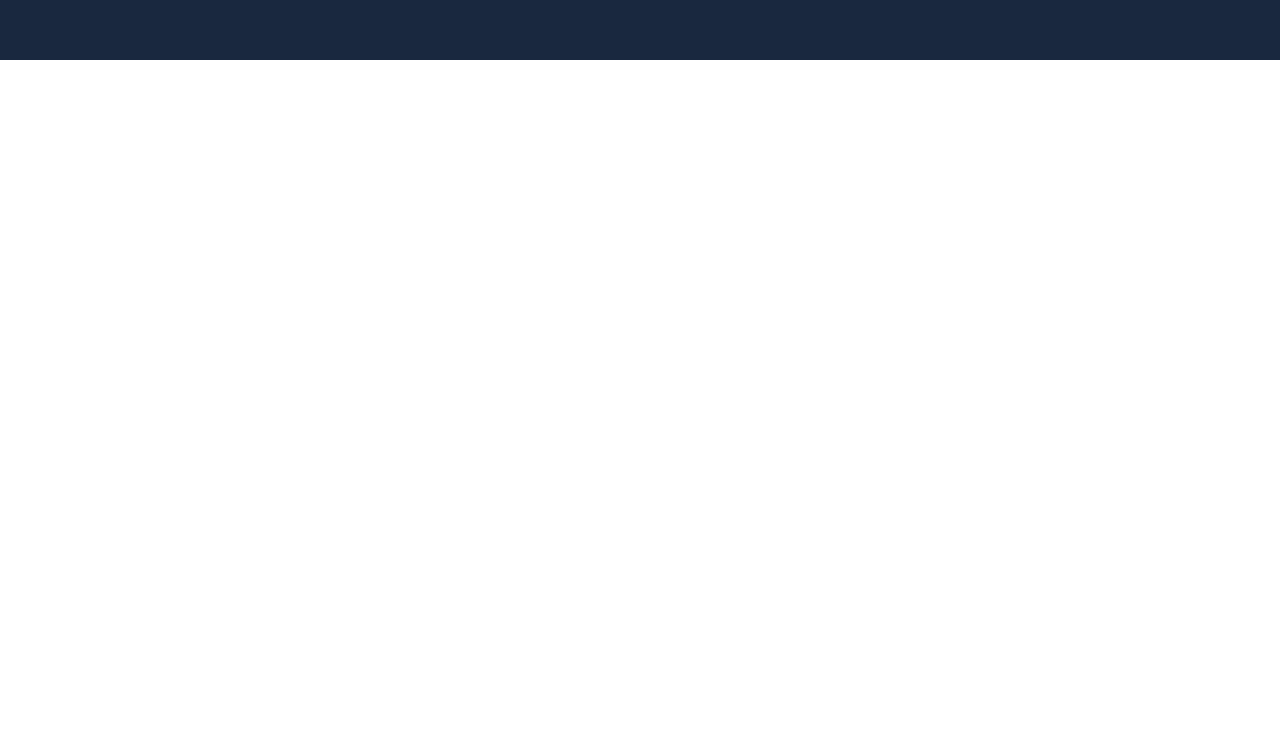
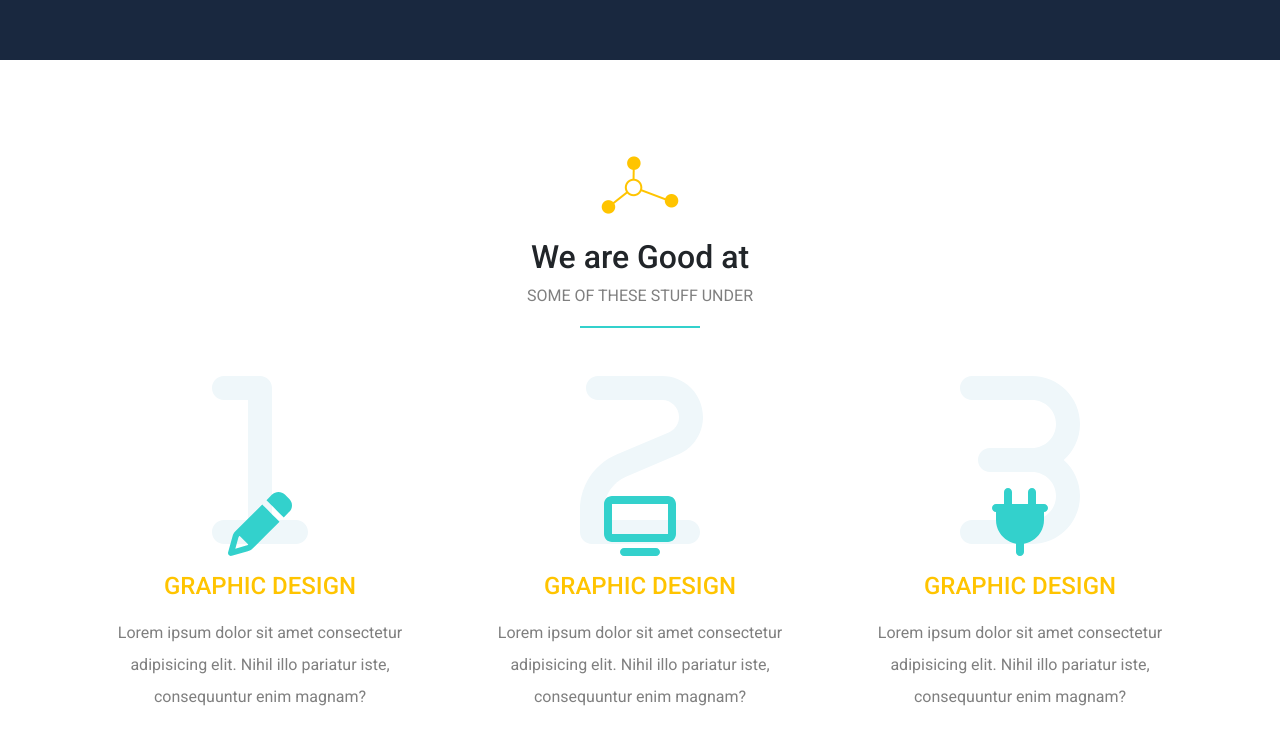
Before and after one commit to billalben/bondi, a plain HTML site: page index.html in a window 1280 px wide. Shown: the part 740-1484 px from the top of the page. Before the commit the page ends 800 px from the top, so only its background shows below. Drawn offline with Linux system fonts and the light colour scheme.

Commit message:
Create Features Section

```diff
--- a/css/bondi.css
+++ b/css/bondi.css
@@ -3,9 +3,10 @@
   --green-color: #33d1cc;
   --red-color: #ff3150;
   --yellow-color: #ffc400;
+  --section-color: #eff7fa;
 }
 body {
-  font-family: 'roboto', sans-serif;
+  font-family: "roboto", sans-serif;
 }
 .main-btn {
   background-color: var(--red-color);
@@ -14,6 +15,20 @@ body {
 }
 .main-btn:hover {
   color: var(--yellow-color);
+}
+.main-title:after {
+  content: "";
+  width: 120px;
+  height: 2px;
+  background-color: var(--green-color);
+  position: absolute;
+  bottom: -20px;
+  left: 50%;
+  transform: translateX(-50%);
+  -webkit-transform: translateX(-50%);
+  -moz-transform: translateX(-50%);
+  -ms-transform: translateX(-50%);
+  -o-transform: translateX(-50%);
 }
 /* Start Navbar */
 .navbar {
@@ -29,7 +44,6 @@ body {
 }
 .navbar .search {
   border-left: 1px solid var(--green-color);
-
 }
 .navbar .search svg {
   color: var(--green-color);
@@ -53,3 +67,29 @@ body {
   min-height: calc(100vh - 72px);
 }
 /* End Landing */
+/* Start Features */
+.features {
+  height: 100vh;
+}
+.features .icon-holder {
+  height: 200px;
+}
+.features .icon-holder svg {
+  left: 50%;
+  transform: translateX(-50%);
+  -webkit-transform: translateX(-50%);
+  -moz-transform: translateX(-50%);
+  -ms-transform: translateX(-50%);
+  -o-transform: translateX(-50%);
+}
+.features .icon-holder .number {
+  font-size: 12rem;
+  color: var(--section-color);
+}
+.features .icon-holder .icon {
+  color: var(--green-color);
+}
+.features .feat h4 {
+  color: var(--yellow-color);
+}
+/* End Features */
--- a/index.html
+++ b/index.html
@@ -70,7 +70,7 @@
     <section class="landing d-flex justify-content-center align-items-center">
       <div class="text-center text-light">
         <h1>Taste the Creativity</h1>
-        <p class="fs-6 text-white-50 mb-4">
+        <p class="fs-6 text-white-50 mb-4 text-center">
           We make awesome graphic and web design
         </p>
         <a class="btn rounded-pill main-btn" href="#">Get Started</a>
@@ -78,6 +78,59 @@
     </section>
     <!-- End Landing -->
 
+    <!-- Start Features -->
+    <section class="features text-center py-5">
+      <div class="container">
+        <div class="main-title my-5 position-relative">
+          <img class="mb-4" src="imgs/title.png" alt="" />
+          <h2>We are Good at</h2>
+          <p class="text-black-50 text-uppercase">Some of these stuff under</p>
+        </div>
+        <div class="row">
+          <div class="col-md-4">
+            <div class="feat">
+              <div class="icon-holder position-relative">
+                <i class="fa-solid fa-1 position-absolute bottom-0 number"></i>
+                <i class="fa-solid fa-pencil fa-4x position-absolute bottom-0 icon"></i>
+              </div>
+              <h4 class="my-3 text-uppercase">Graphic Design</h4>
+              <p class="text-black-50 lh-lg">
+                Lorem ipsum dolor sit amet consectetur adipisicing elit. Nihil
+                illo pariatur iste, consequuntur enim magnam?
+              </p>
+            </div>
+          </div>
+          <div class="col-md-4">
+            <div class="feat">
+              <div class="icon-holder position-relative">
+                <i class="fa-solid fa-2 position-absolute bottom-0 number"></i>
+                <i class="fa-solid fa-tv fa-4x position-absolute bottom-0 icon"></i>
+              </div>
+              <h4 class="my-3 text-uppercase">Graphic Design</h4>
+              <p class="text-black-50 lh-lg">
+                Lorem ipsum dolor sit amet consectetur adipisicing elit. Nihil
+                illo pariatur iste, consequuntur enim magnam?
+              </p>
+            </div>
+          </div>
+          <div class="col-md-4">
+            <div class="feat">
+              <div class="icon-holder position-relative">
+                <i class="fa-solid fa-3 position-absolute bottom-0 number"></i>
+                <i class="fa-solid fa-plug fa-4x position-absolute bottom-0 icon"></i>
+              </div>
+              <h4 class="my-3 text-uppercase">Graphic Design</h4>
+              <p class="text-black-50 lh-lg">
+                Lorem ipsum dolor sit amet consectetur adipisicing elit. Nihil
+                illo pariatur iste, consequuntur enim magnam?
+              </p>
+            </div>
+          </div>
+        </div>
+      </div>
+    </section>
+    <!-- End Features -->
+
     <script src="js/bootstrap.min.js"></script>
     <script src="js/all.min.js"></script>
   </body>
```
